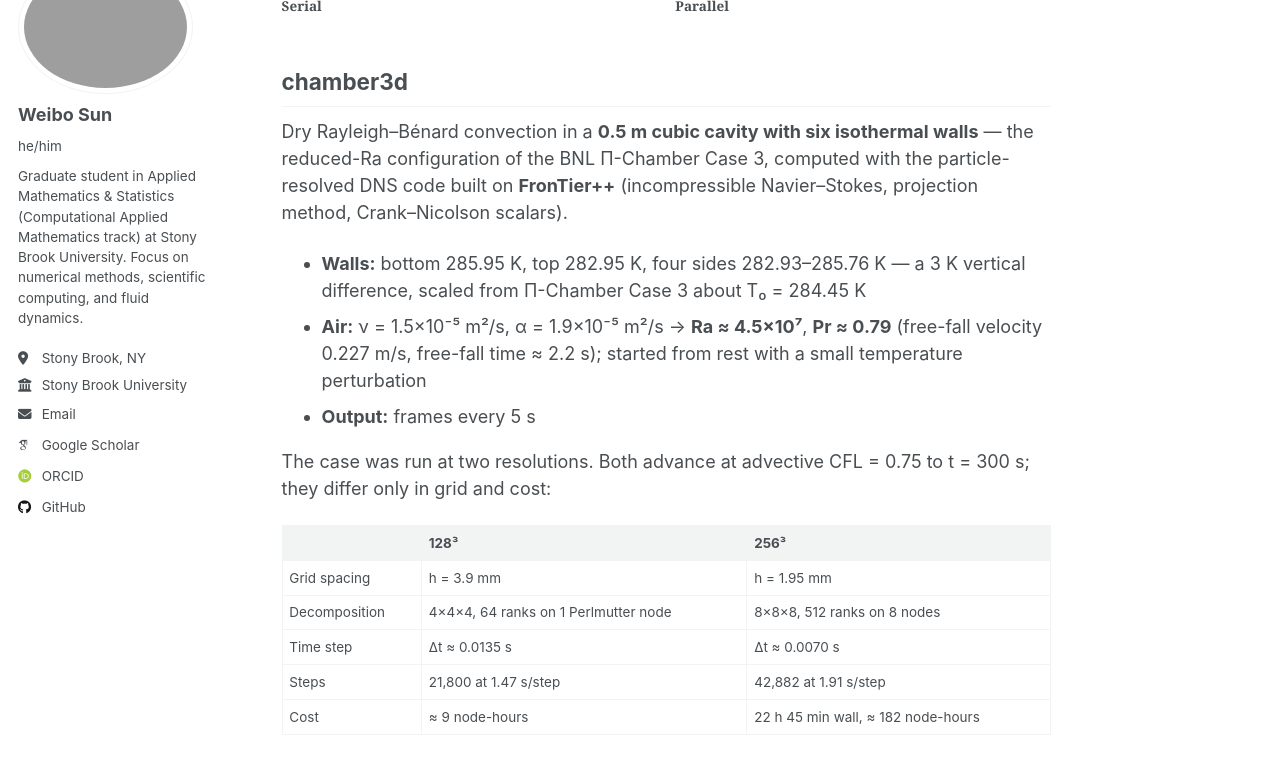
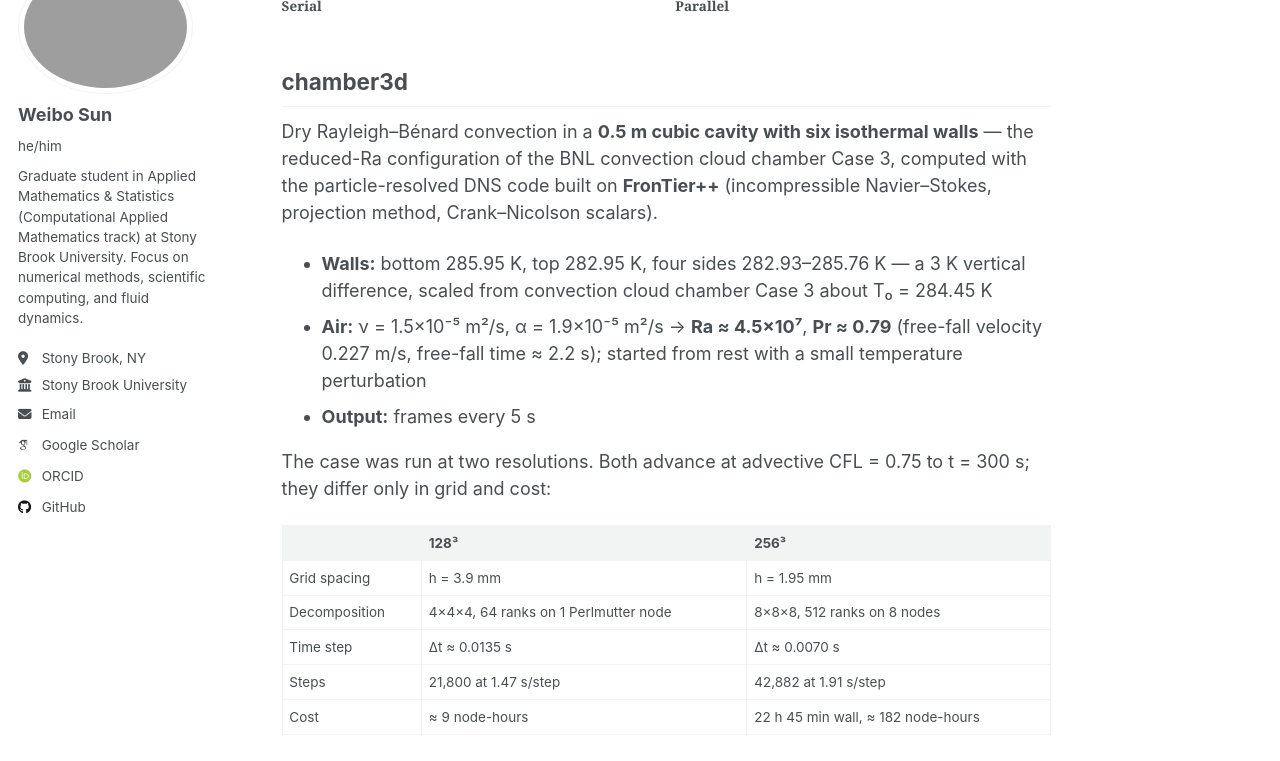
Before and after one commit to Webberrr7/Webberrr7.github.io, a Jekyll site: the page built from _pages/portfolio-cloud-chamber-chamber.md, in a window 1280 px wide and 900 px high, scrolled down 1593 px, cut to the strip 139-900 px from the top of the window. Built offline with Jekyll 4.4.1, drawn with Linux system fonts in a browser that asks for light colours; some web fonts are replaced; a script that is not in the unit is left out.

Commit message:
Correct facility name: convection cloud chamber, not Pi-Chamber
Co-Authored-By: Claude Fable 5 <noreply@anthropic.com>

```diff
--- a/_pages/portfolio-cloud-chamber-chamber.md
+++ b/_pages/portfolio-cloud-chamber-chamber.md
@@ -107,12 +107,14 @@ The 2D run:
 ## chamber3d
 
 Dry Rayleigh–Bénard convection in a **0.5 m cubic cavity with six isothermal
-walls** — the reduced-Ra configuration of the BNL Π-Chamber Case 3, computed
+walls** — the reduced-Ra configuration of the BNL convection cloud chamber
+Case 3, computed
 with the particle-resolved DNS code built on **FronTier++** (incompressible
 Navier–Stokes, projection method, Crank–Nicolson scalars).
 
 - **Walls:** bottom 285.95 K, top 282.95 K, four sides 282.93–285.76 K — a 3 K
-  vertical difference, scaled from Π-Chamber Case 3 about T₀ = 284.45 K
+  vertical difference, scaled from convection cloud chamber Case 3 about
+  T₀ = 284.45 K
 - **Air:** ν = 1.5×10⁻⁵ m²/s, α = 1.9×10⁻⁵ m²/s → **Ra ≈ 4.5×10⁷**, **Pr ≈ 0.79**
   (free-fall velocity 0.227 m/s, free-fall time ≈ 2.2 s); started from rest with
   a small temperature perturbation
```
Also changed, not shown: images/cfd/README.md (+1 -1 lines).
